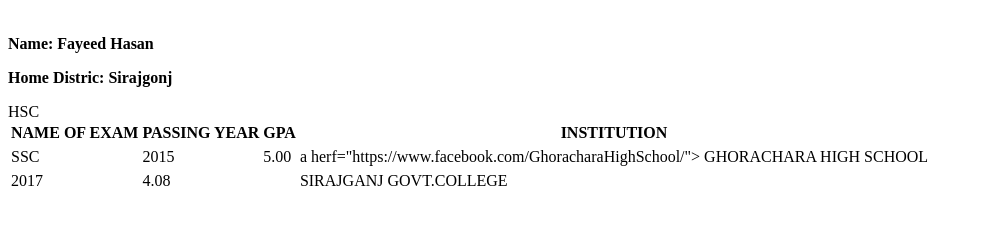
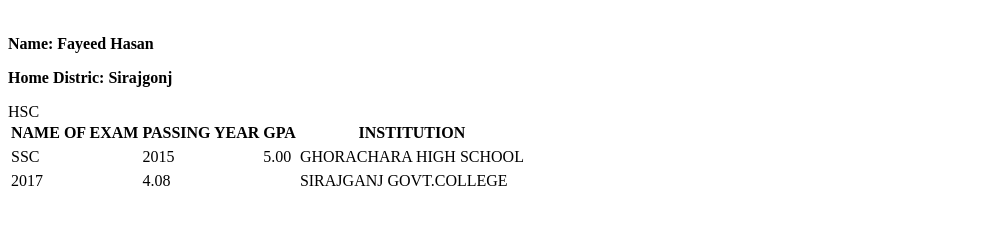
Before and after one commit to fayeedhasan/fayeedhasan, a plain HTML site: page index.html in a window 1280 px wide. Shown: the part 105-330 px from the top of the page, without its empty margins (0-982 px from the left). Drawn offline with Linux system fonts and the light colour scheme.

Commit message:
Update index.html

```diff
--- a/index.html
+++ b/index.html
@@ -22,7 +22,7 @@
          <td> SSC </td>
          <td> 2015 </td>
             <td> 5.00 </td>
-            <td> a herf="https://www.facebook.com/GhoracharaHighSchool/"> GHORACHARA HIGH SCHOOL </a> </td>
+            <td> <a herf="https://www.facebook.com/GhoracharaHighSchool/"> GHORACHARA HIGH SCHOOL </a> </td>
             </tr>
             <tr>
               <tr> HSC </td>
```
